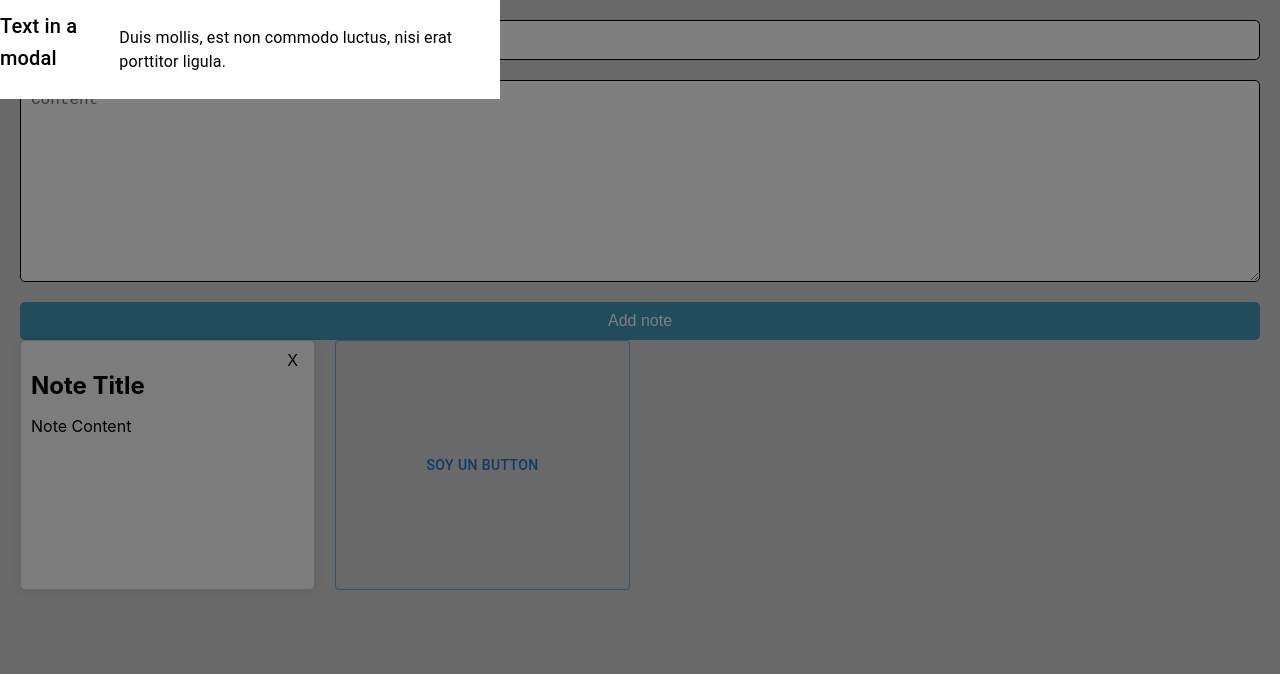
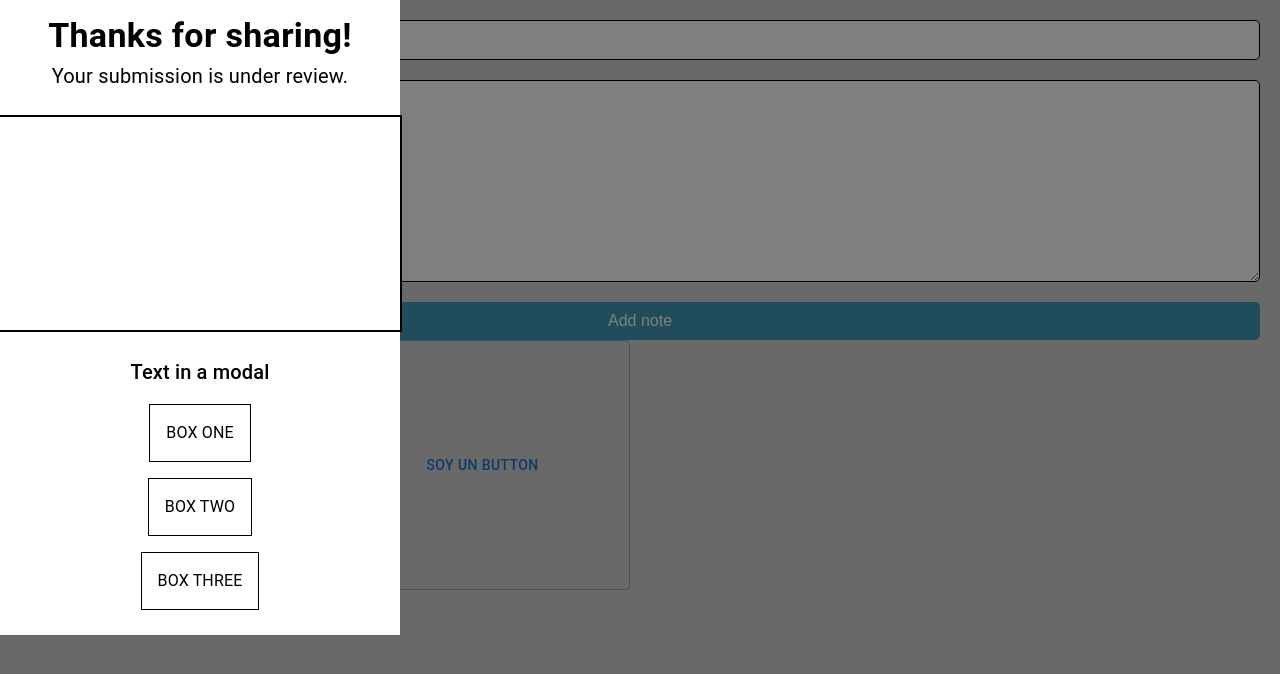
Before and after one commit to a-maci29/notes-app, a React (Create React App) app: page / in a window 1280 px wide. Both pictures are taken after a click on the button "SOY UN BUTTON". Shown: the top 674 px of the page. Built offline with nearby package versions, Linux system fonts and the light colour scheme.

Commit message:
Adds box and stack elements to start aligning content

```diff
--- a/src/components/ConfirmationModal.tsx
+++ b/src/components/ConfirmationModal.tsx
@@ -1,6 +1,6 @@
 import React from 'react';
 import Button from '@mui/material/Button';
-import {  Modal, Box, Typography } from '@mui/material';
+import {  Modal, Box, Typography, Stack } from '@mui/material';
 // import styles from './styles/ConfirmationModal.module.scss';
 
 
@@ -25,22 +25,53 @@ const ConfirmationModal = () => {
           aria-labelledby="modal-modal-title"
           aria-describedby="modal-modal-description"
         >
-          <Box
+          <Stack
             sx={{
               display: 'flex',
               text: 'center',
-              width: 500,
+              width: 400,
+              height: 600,
               pb: '25px',
               pt: '10px',
               bgcolor: 'white',
+              alignItems: 'center'
             }}>
+              <Box
+                sx={{ flexDirection: 'column',
+                display: 'flex',
+                textAlign: 'center'
+                }}>
+                <Typography
+                sx={{ fontWeight: 600,
+                      fontSize: 'h4.fontSize' }}>
+                  Thanks for sharing!
+                </Typography>
+                <Typography
+                sx={{ fontSize: 'h6.fontSize'}}>
+                  Your submission is under review.
+                </Typography>
+              </Box>
+              <Box
+                  sx={{border: 2,
+                     width:'100%',
+                     height: '50%',
+                     mt: 3,
+                     mb: 3 }}>
+                </Box>
             <Typography id="modal-modal-title" variant="h6" component="h2">
               Text in a modal
             </Typography>
-            <Typography id="modal-modal-description" sx={{ mt: 2 }}>
-              Duis mollis, est non commodo luctus, nisi erat porttitor ligula.
+            <Typography id="modal-modal-description" sx={{ mt: 2, border: 1, p: 2}}>
+              BOX ONE
             </Typography>
-          </Box>
+            <Typography id="modal-modal-description" sx={{ mt: 2, border: 1, p: 2 }}>
+              BOX TWO
+            </Typography>
+            <Typography id="modal-modal-description" sx={{ mt: 2, border: 1, p: 2 }}>
+              BOX THREE
+            </Typography>
+
+          </Stack>
         </Modal>
       </>
     )
```
